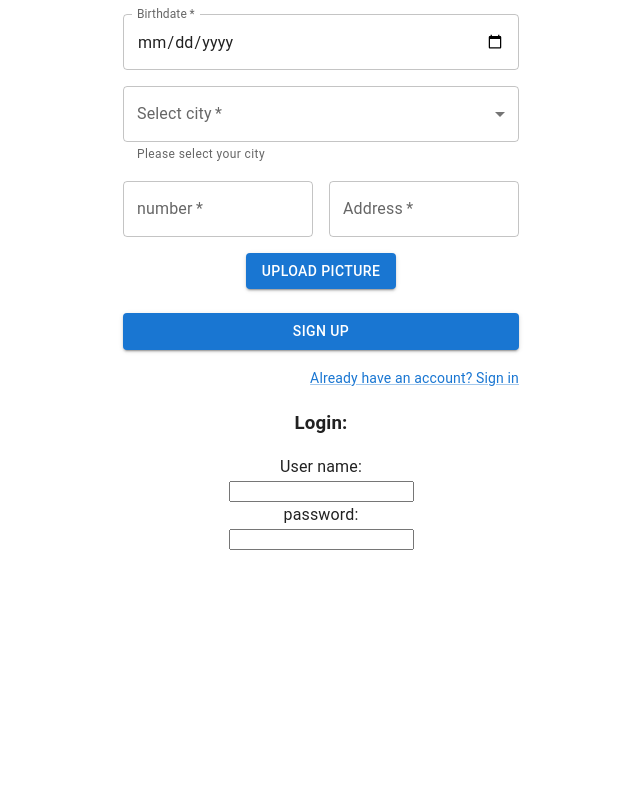
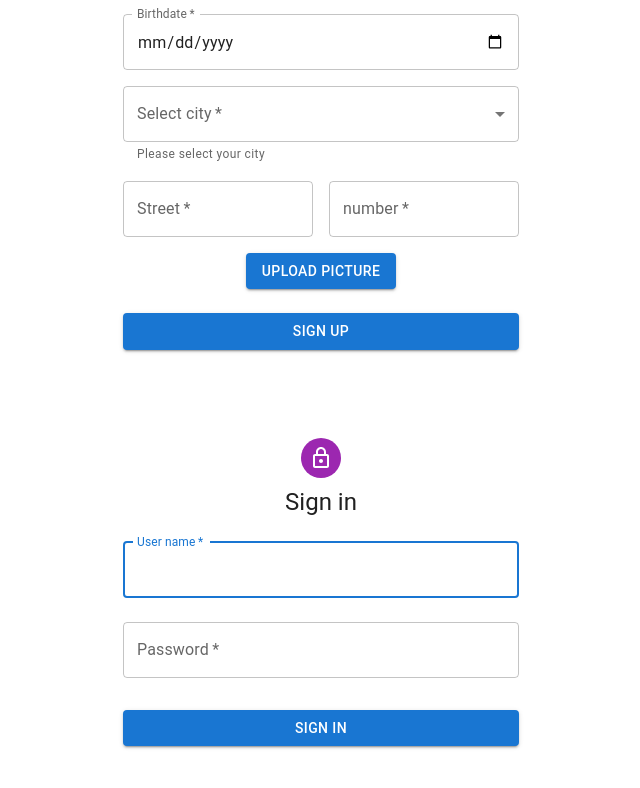
Before and after one commit to Tal-Hindi/React-Matlot, a React (Vite) app in the folder HomeWork3/: page / in a window 1280 px wide. Shown: the part 554-1342 px from the top of the page, without its empty margins (319-959 px from the left). Before the commit the page ends 1137 px from the top, so only its background shows below. Built offline with nearby package versions, Linux system fonts and the light colour scheme.

Commit message:
Add Sign In

```diff
--- a/HomeWork3/src/Tal_FC/Login.jsx
+++ b/HomeWork3/src/Tal_FC/Login.jsx
@@ -1,17 +1,81 @@
-import React from 'react'
+import * as React from "react";
+import Avatar from "@mui/material/Avatar";
+import Button from "@mui/material/Button";
+import CssBaseline from "@mui/material/CssBaseline";
+import TextField from "@mui/material/TextField";
+import Box from "@mui/material/Box";
+import LockOutlinedIcon from "@mui/icons-material/LockOutlined";
+import Typography from "@mui/material/Typography";
+import Container from "@mui/material/Container";
+import { createTheme, ThemeProvider } from "@mui/material/styles";
 
-export default function Login() {
-    return (
-        <div>
-        <h3>Login:</h3>
-            <div>
-                <label htmlFor="loginUsername"> User name:</label><br/>
-                <input type="text" id="loginUsername"></input>
-            </div>
-            <div>
-                <label htmlFor="loginPassword"> password:</label><br/>
-                <input type="password" id="loginPassword"></input>
-            </div>
-        </div>
-    )
+const defaultTheme = createTheme();
+
+export default function SignIn() {
+  const handleSubmit = (event) => {
+    event.preventDefault();
+    const data = new FormData(event.currentTarget);
+    console.log({
+      email: data.get("email"),
+      password: data.get("password"),
+    });
+  };
+
+  return (
+    <ThemeProvider theme={defaultTheme}>
+      <Container component="main" maxWidth="xs">
+        <CssBaseline />
+        <Box
+          sx={{
+            marginTop: 8,
+            display: "flex",
+            flexDirection: "column",
+            alignItems: "center",
+          }}
+        >
+          <Avatar sx={{ m: 1, bgcolor: "secondary.main" }}>
+            <LockOutlinedIcon />
+          </Avatar>
+          <Typography component="h1" variant="h5">
+            Sign in
+          </Typography>
+          <Box
+            component="form"
+            onSubmit={handleSubmit}
+            noValidate
+            sx={{ mt: 1 }}
+          >
+            <TextField
+              margin="normal"
+              required
+              fullWidth
+              id="username"
+              label="User name"
+              name="username"
+              autoComplete="username"
+              autoFocus
+            />
+            <TextField
+              margin="normal"
+              required
+              fullWidth
+              name="password"
+              label="Password"
+              type="password"
+              id="password"
+              autoComplete="current-password"
+            />
+            <Button
+              type="submit"
+              fullWidth
+              variant="contained"
+              sx={{ mt: 3, mb: 2 }}
+            >
+              Sign In
+            </Button>
+          </Box>
+        </Box>
+      </Container>
+    </ThemeProvider>
+  );
 }
--- a/HomeWork3/src/Tal_FC/Register.jsx
+++ b/HomeWork3/src/Tal_FC/Register.jsx
@@ -1,35 +1,34 @@
-
-import Avatar from '@mui/material/Avatar';
-import Button from '@mui/material/Button';
-import CssBaseline from '@mui/material/CssBaseline';
-import TextField from '@mui/material/TextField';
-import FormControlLabel from '@mui/material/FormControlLabel';
-import Checkbox from '@mui/material/Checkbox';
-import Link from '@mui/material/Link';
-import Grid from '@mui/material/Grid';
-import Box from '@mui/material/Box';
-import LockOutlinedIcon from '@mui/icons-material/LockOutlined';
-import Typography from '@mui/material/Typography';
-import Container from '@mui/material/Container';
-import { createTheme, ThemeProvider } from '@mui/material/styles';
-import MenuItem from '@mui/material/MenuItem';
+import Avatar from "@mui/material/Avatar";
+import Button from "@mui/material/Button";
+import CssBaseline from "@mui/material/CssBaseline";
+import TextField from "@mui/material/TextField";
+import FormControlLabel from "@mui/material/FormControlLabel";
+import Checkbox from "@mui/material/Checkbox";
+import Link from "@mui/material/Link";
+import Grid from "@mui/material/Grid";
+import Box from "@mui/material/Box";
+import LockOutlinedIcon from "@mui/icons-material/LockOutlined";
+import Typography from "@mui/material/Typography";
+import Container from "@mui/material/Container";
+import { createTheme, ThemeProvider } from "@mui/material/styles";
+import MenuItem from "@mui/material/MenuItem";
 
 const cityList = [
   {
-      value: 'tel aviv',
-      label: 'tel aviv',
+    value: "tel aviv",
+    label: "tel aviv",
   },
   {
-      value: 'hadera',
-      label: 'hadera',
+    value: "hadera",
+    label: "hadera",
   },
   {
-      value: 'BTC',
-      label: '฿',
+    value: "BTC",
+    label: "฿",
   },
   {
-      value: 'JPY',
-      label: '¥',
+    value: "JPY",
+    label: "¥",
   },
 ];
 
@@ -40,18 +39,18 @@
     event.preventDefault();
     const data = new FormData(event.currentTarget);
     console.log({
-      firstName: data.get('firstName'),
-      lastName: data.get('lastName'),
-      email: data.get('email'),
-      username: data.get('username'),
-      password: data.get('password'),
-      passwordAuthentication: data.get('passwordAuthentication'),
-      birthdate: data.get('birthdate'),
-      city: data.get('city'),
-      address: data.get('address'),
-      picture: data.get('picture'), // This will be the uploaded file
-      number: data.get('number'),
-      allowExtraEmails: data.get('allowExtraEmails'),
+      firstName: data.get("firstName"),
+      lastName: data.get("lastName"),
+      email: data.get("email"),
+      username: data.get("username"),
+      password: data.get("password"),
+      passwordAuthentication: data.get("passwordAuthentication"),
+      birthdate: data.get("birthdate"),
+      city: data.get("city"),
+      address: data.get("address"),
+      picture: data.get("picture"), // This will be the uploaded file
+      number: data.get("number"),
+      allowExtraEmails: data.get("allowExtraEmails"),
     });
   };
 
@@ -62,18 +61,23 @@
         <Box
           sx={{
             marginTop: 8,
-            display: 'flex',
-            flexDirection: 'column',
-            alignItems: 'center',
+            display: "flex",
+            flexDirection: "column",
+            alignItems: "center",
           }}
         >
-          <Avatar sx={{ m: 1, bgcolor: 'secondary.main' }}>
+          <Avatar sx={{ m: 1, bgcolor: "secondary.main" }}>
             <LockOutlinedIcon />
           </Avatar>
           <Typography component="h1" variant="h5">
             Sign up
           </Typography>
-          <Box component="form" noValidate onSubmit={handleSubmit} sx={{ mt: 3 }}>
+          <Box
+            component="form"
+            noValidate
+            onSubmit={handleSubmit}
+            sx={{ mt: 3 }}
+          >
             <Grid container spacing={2}>
               <Grid item xs={12} sm={6}>
                 <TextField
@@ -153,27 +157,28 @@
                   required
                   select
                   fullWidth
-                  autoComplete='on'
+                  autoComplete="on"
                   helperText="Please select your city"
                   id="city"
                   name="city"
                   label="Select city"
                 >
-
                   {cityList.map((option) => (
                     <MenuItem key={option.value} value={option.value}>
                       {option.label}
                     </MenuItem>
                   ))}
                 </TextField>
-
-
               </Grid>
-
-
-
-
-
+              <Grid item xs={12} sm={6}>
+                <TextField
+                  required
+                  fullWidth
+                  id="street"
+                  label="Street"
+                  name="Street"
+                />
+              </Grid>
               <Grid item xs={12} sm={6}>
                 <TextField
                   required
@@ -183,22 +188,13 @@
                   name="number"
                 />
               </Grid>
-              <Grid item xs={12} sm={6}>
-                <TextField
-                  required
-                  fullWidth
-                  id="address"
-                  label="Address"
-                  name="address"
-                />
-              </Grid>
               <Grid item xs={12}>
                 <input
                   accept="image/*"
                   id="picture"
                   type="file"
                   name="picture"
-                  style={{ display: 'none' }}
+                  style={{ display: "none" }}
                 />
                 <label htmlFor="picture">
                   <Button variant="contained" component="span">
@@ -206,7 +202,6 @@
                   </Button>
                 </label>
               </Grid>
-
             </Grid>
             <Button
               type="submit"
@@ -216,16 +211,8 @@
             >
               Sign Up
             </Button>
-            <Grid container justifyContent="flex-end">
-              <Grid item>
-                <Link href="#" variant="body2">
-                  Already have an account? Sign in
-                </Link>
-              </Grid>
-            </Grid>
           </Box>
         </Box>
-
       </Container>
     </ThemeProvider>
   );
```
Also changed, not shown: HomeWork3/src/App.jsx (+10 -12 lines). Lines whose indentation alone changed are shown as unchanged.
